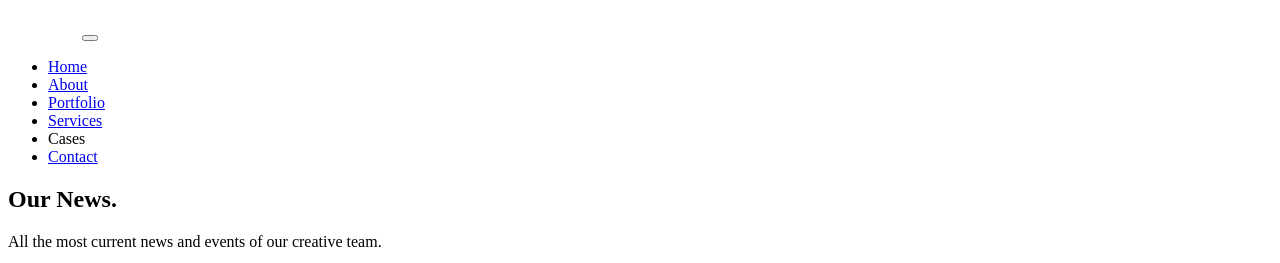
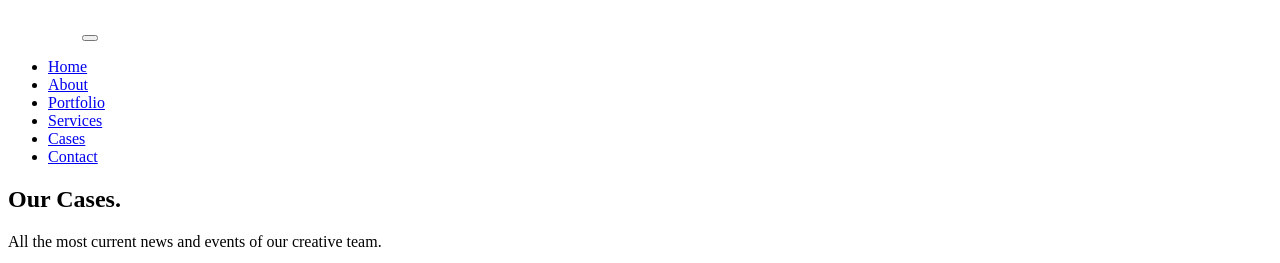
Before and after one commit to Konul304/Template-Modern-Agency, a Next.js app: page /blog-grid/blog-grid-dark in a window 1280 px wide. Shown: the part 1280-1543 px from the top of the page. Built offline with nearby package versions, Linux system fonts and the light colour scheme.

Commit message:
add cases page

```diff
--- a/src/app/(dark)/blog-grid/blog-grid-dark/page.js
+++ b/src/app/(dark)/blog-grid/blog-grid-dark/page.js
@@ -1,14 +1,14 @@
-import React from 'react';
+import React from "react";
 //= Page components
-import Loading from '@/components/Common/Loader';
-import Navbar from '@/components/Common/Navbar';
-import PageHeader from '@/components/Headers/PageHeader';
-import BlogGrid from '@/components/Blogs/BlogGrid';
-import Footer from '@/components/Common/Footer';
+import Loading from "@/components/Common/Loader";
+import Navbar from "@/components/Common/Navbar";
+import PageHeader from "@/components/Headers/PageHeader";
+import BlogGrid from "@/components/Blogs/BlogGrid";
+import Footer from "@/components/Common/Footer";
 
 export const metadata = {
-  title: 'Vie - Blog Grid Dark'
-}
+  title: "Vie - Blog Grid Dark",
+};
 
 export default function BlogGridPage() {
   return (
@@ -21,9 +21,12 @@ export default function BlogGridPage() {
         </div>
       </div>
       <Navbar />
-      <PageHeader title="Our News." paragraph="All the most current news and events of our creative team." />
+      <PageHeader
+        title="Our Cases."
+        paragraph="All the most current news and events of our creative team."
+      />
       <BlogGrid />
       <Footer />
     </>
-  )
+  );
 }
--- a/src/components/Blogs/BlogDetails.jsx
+++ b/src/components/Blogs/BlogDetails.jsx
@@ -15,9 +15,9 @@ const BlogDetails = ({ theme }) => {
             <div className="post">
               <Image />
               <Content />
-              <Pagination />
-              <CommentsArea />
-              <CommentsForm theme={theme} />
+              {/* <Pagination /> */}
+              {/* <CommentsArea />
+              <CommentsForm theme={theme} /> */}
             </div>
           </div>
         </div>
--- a/src/components/Common/Navbar.jsx
+++ b/src/components/Common/Navbar.jsx
@@ -158,7 +158,7 @@ const Navbar = ({ lr, theme }) => {
               </div> */}
             </li>
             <li className="nav-item dropdown" onClick={handleDropdown}>
-              <span
+              <a href={`/blog-grid/blog-grid-dark/`}
                 className="nav-link "
                 // className="nav-link dropdown-toggle"
                 // data-toggle="dropdown"
@@ -167,7 +167,7 @@ const Navbar = ({ lr, theme }) => {
                 aria-expanded="false"
               >
                 Cases
-              </span>
+              </a>
             </li>
             <li className="nav-item">
               <a href={`/contact/contact-dark`} className="nav-link">
```
